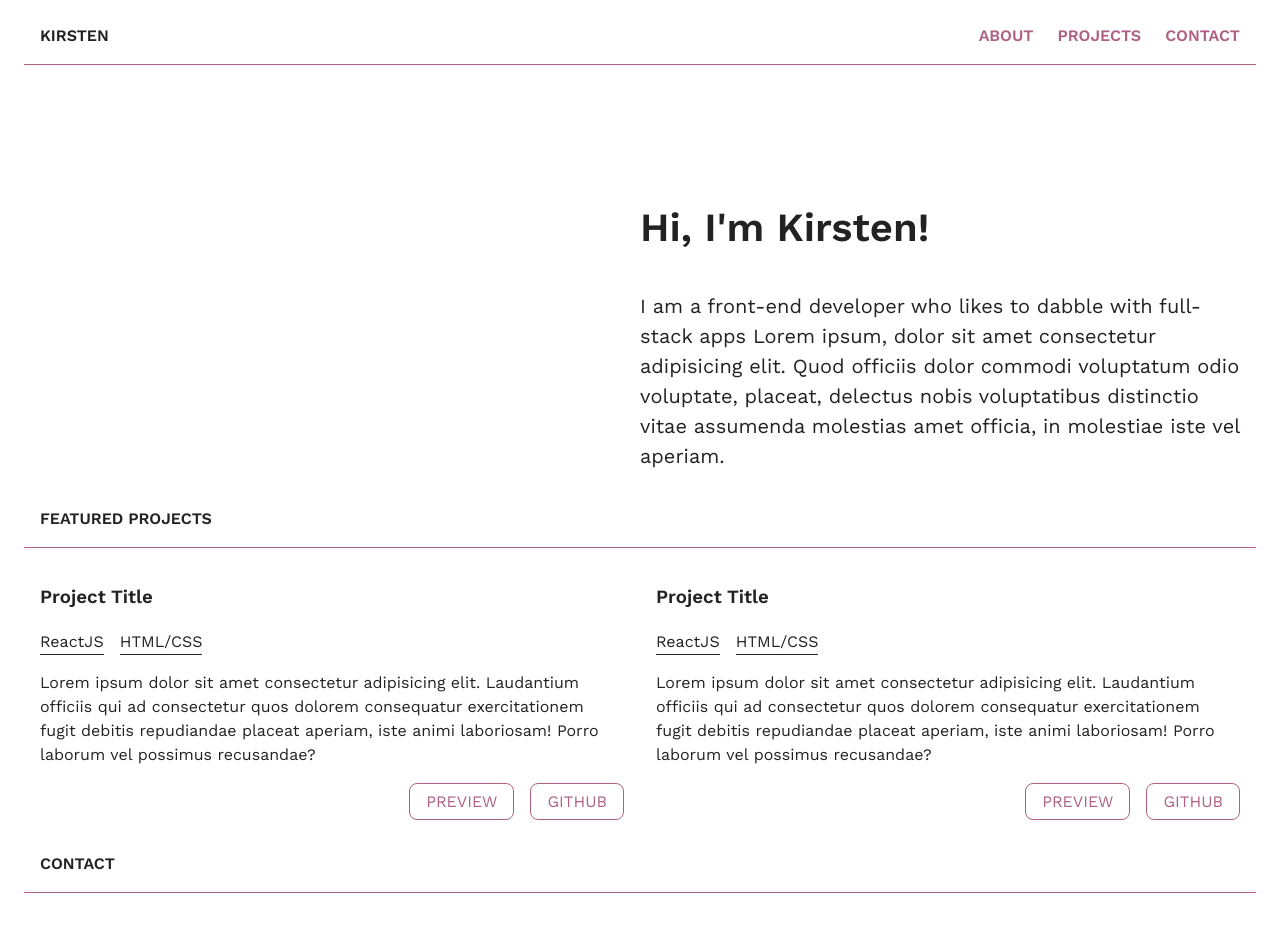
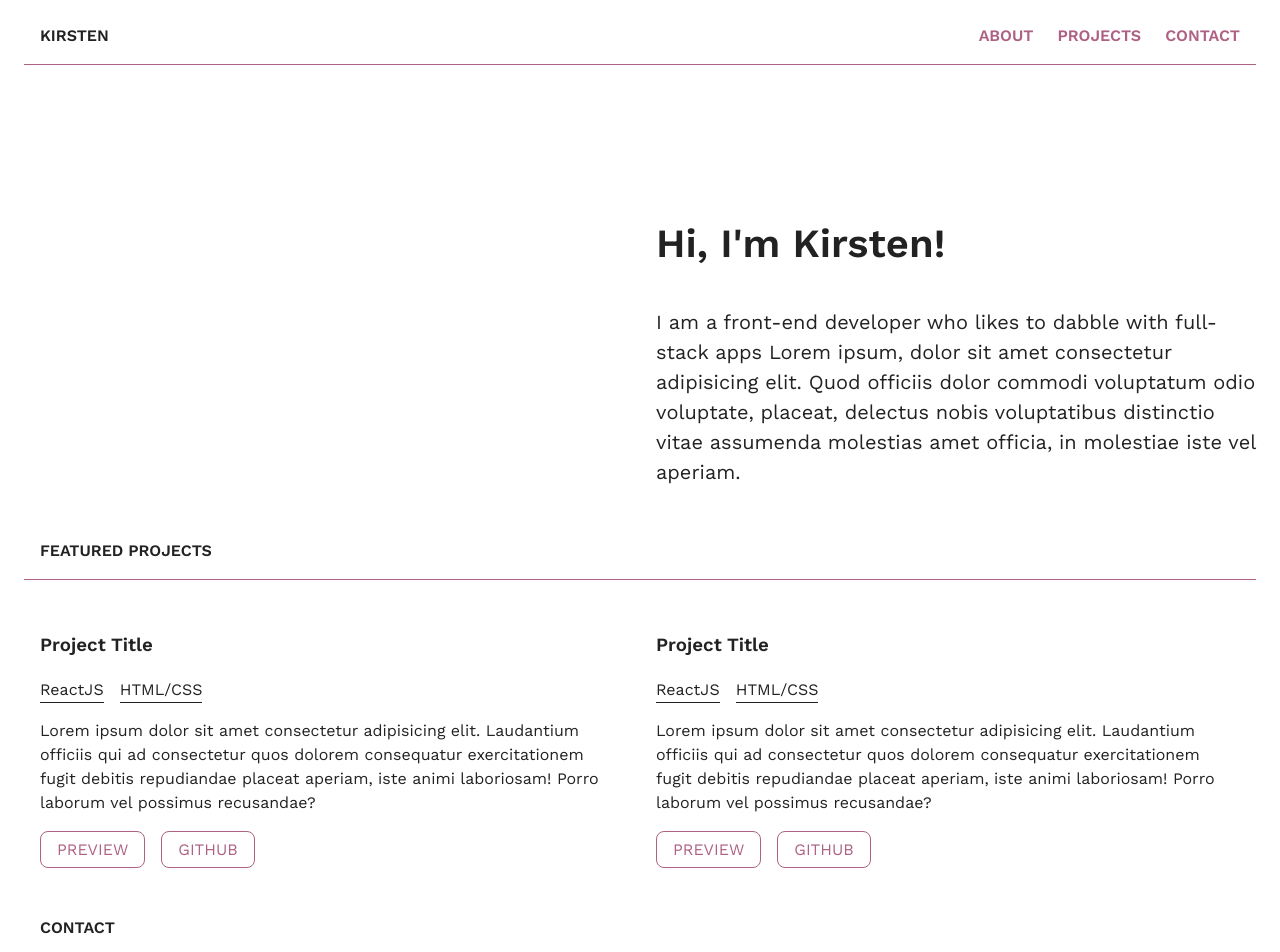
Before and after one commit to kmalcaba/kmalcaba.github.io, a React (Create React App) app: page / in a window 1280 px wide. Shown: the top 952 px of the page. Before the commit the page ends 901 px from the top, so only its background shows below. Built offline with nearby package versions, Linux system fonts and the light colour scheme.

Commit message:
Adjust margins and padding

```diff
--- a/src/components/Hero/Hero.scss
+++ b/src/components/Hero/Hero.scss
@@ -7,6 +7,7 @@
   grid-template-columns: 1fr 1fr;
   margin-top: 100px;
   transition: 0.3s ease all;
+  padding: 1rem;
 
   &-content {
     grid-column: 2/3;
@@ -30,5 +31,6 @@
     display: flex;
     flex-direction: column;
     margin-top: 0;
+    padding: 0;
   }
 }
--- a/src/components/ProjectCard/ProjectCard.scss
+++ b/src/components/ProjectCard/ProjectCard.scss
@@ -6,7 +6,7 @@
   padding: 1rem;
 
   @media screen and (max-width: $breakpoint-tablet) {
-    padding: 0;
+    padding: 1rem 0;
   }
 
   h3 {
@@ -33,7 +33,6 @@
 
   &-footer {
     display: flex;
-    justify-content: flex-end;
     gap: 1rem;
   }
 }
--- a/src/components/Projects/Projects.scss
+++ b/src/components/Projects/Projects.scss
@@ -6,6 +6,7 @@
   display: grid;
   grid-template-columns: 1fr 1fr;
   transition: 0.3s ease all;
+  margin: 1rem 0;
 
   @media screen and (max-width: $breakpoint-tablet) {
     grid-template-columns: 1fr;
```
